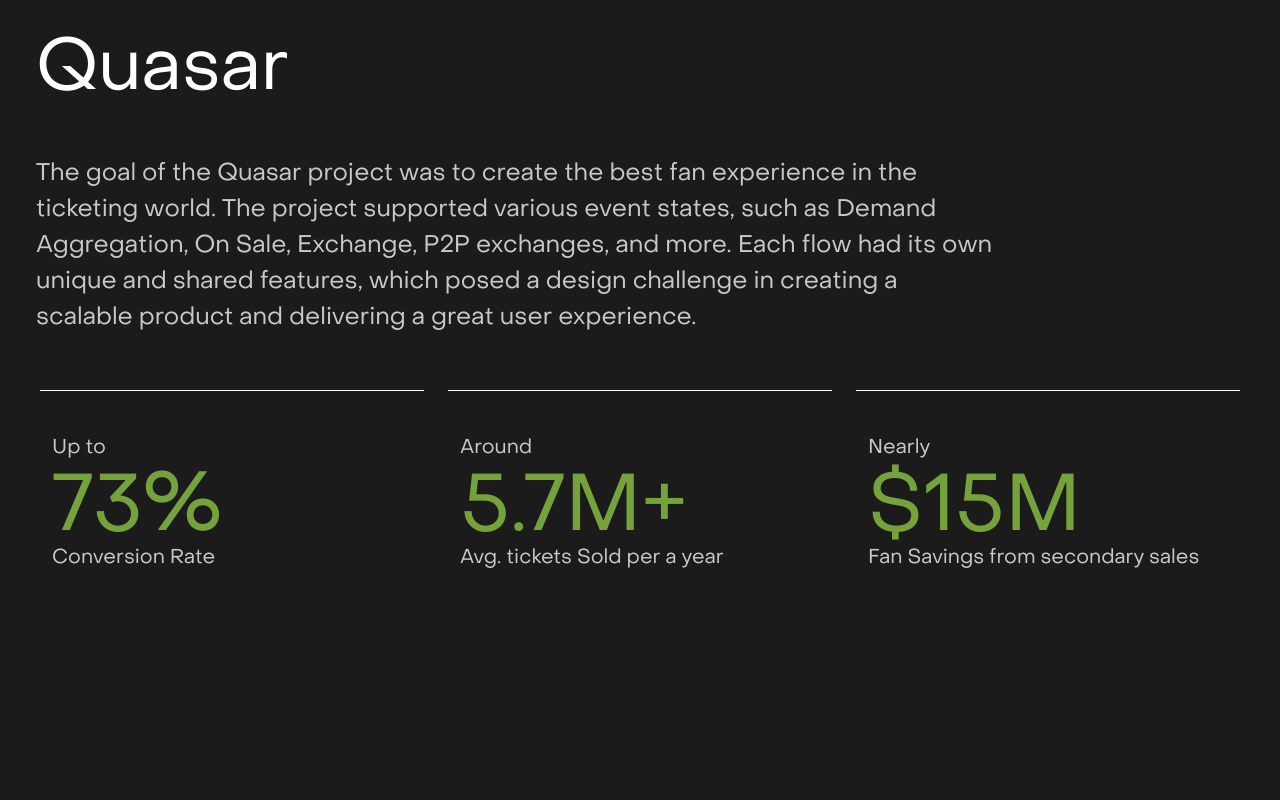
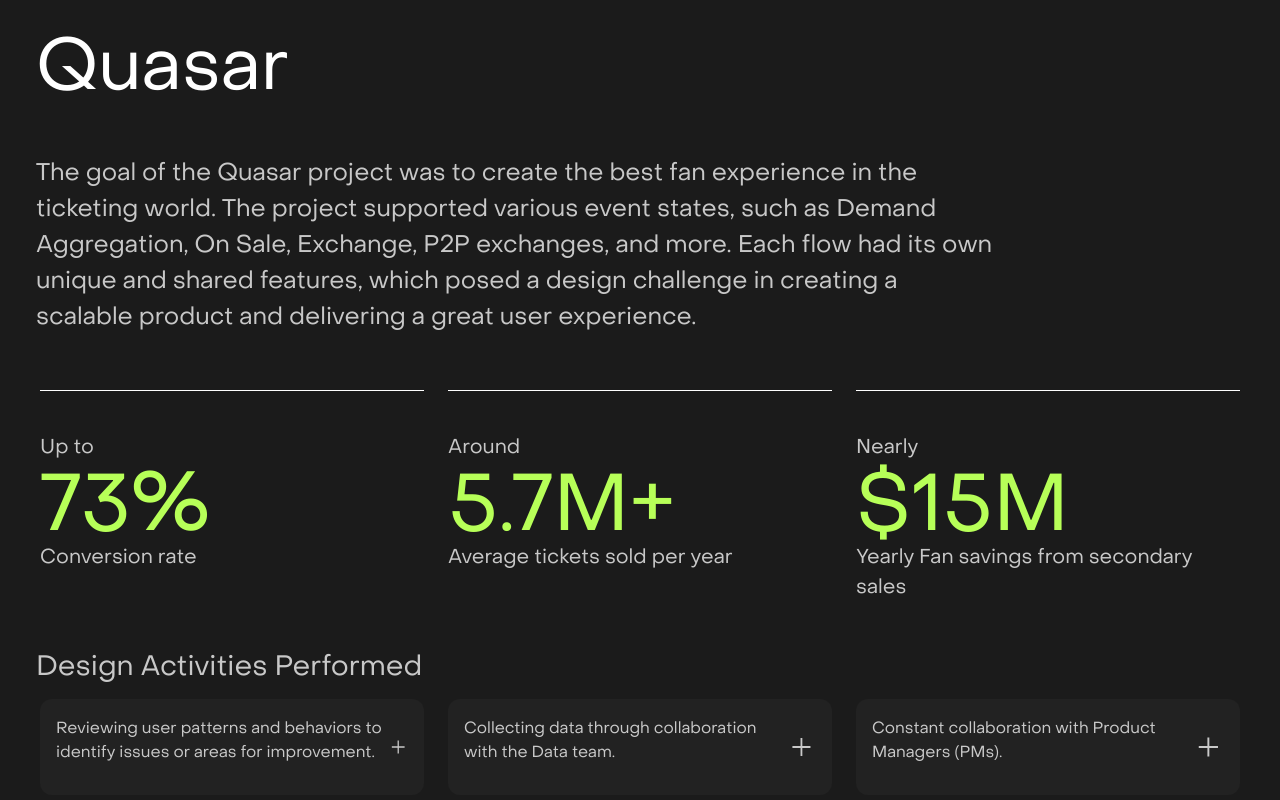
Before and after one commit to evgenyprymak/portfolio, a React (Vite) app: page /portfolio_react/project/1 in a window 1280 px wide. Shown: the part 482-1282 px from the top of the page. Before the commit the page ends 1077 px from the top, so only its background shows below. Built offline with nearby package versions, Linux system fonts and the light colour scheme.

Commit message:
progress 8

```diff
--- a/package.json
+++ b/package.json
@@ -18,6 +18,7 @@
     "gsap": "^3.12.5",
     "react": "^18.3.1",
     "react-dom": "^18.3.1",
+    "react-icons": "^5.3.0",
     "react-router-dom": "^6.26.2",
     "split-type": "^0.3.4"
   },
--- a/src/ProjectDetails.tsx
+++ b/src/ProjectDetails.tsx
@@ -4,14 +4,10 @@ import React from 'react';
 import Menu from './Menu';
 import Metric1 from './components/Metric1';
 import './css/ProjectDetails.css';
+import ExpandableCard from './components/ExpandableCard';
 
 
 const ProjectDetails = () => {
-  // const { id } = useParams<{ id: string }>(); // Получаем ID проекта из URL
-
-  // Здесь ты можешь использовать id для загрузки данных о проекте
-  // Например, из массива объектов или API
-
   return (
     <div className="container-fluid px-4">
       <section id='menu' className='container-xxl py-4'><Menu /></section>
@@ -19,10 +15,76 @@ const ProjectDetails = () => {
         <h1 className='pd-title'>Quasar</h1>
         <p className='pd-description'>The goal of the Quasar project was to create the best fan experience in the ticketing world. The project supported various event states, such as Demand Aggregation, On Sale, Exchange, P2P exchanges, and more. Each flow had its own unique and shared features, which posed a design challenge in creating a scalable product and delivering a great user experience.</p>
         <div className='row gap-4 px-3'>
-          <Metric1 className='col' above='Up to' mainmetric='73%' color='var(--project-quasar)' below='Conversion Rate'/>
-          <Metric1 className='col' above='Around' mainmetric='5.7M+' color='var(--project-quasar)' below='Avg. tickets Sold per a year'/>
-          <Metric1 className='col' above='Nearly' mainmetric='$15M' color='var(--project-quasar)' below='Fan Savings from secondary sales'/>
+          <Metric1 className='col' above='Up to' mainmetric='73%' color='var(--project-quasar)' below='Conversion rate' />
+          <Metric1 className='col' above='Around' mainmetric='5.7M+' color='var(--project-quasar)' below='Average tickets sold per year' />
+          <Metric1 className='col' above='Nearly' mainmetric='$15M' color='var(--project-quasar)' below='Yearly Fan savings from secondary sales' />
         </div>
+
+      </section>
+      <section id='design activities' className='container-xxl py-4'>
+        <h3>Design Activities Performed</h3>
+        <div className='row gap-4 px-3'>
+          <ExpandableCard
+            title="Reviewing user patterns and behaviors to identify issues or areas for improvement."
+            description="Performed by observing user behaviors through screen recordings in Clarity and FullStory, analyzing how users interact with the product. Reviewing analytics data in Mixpanel and Looker to find drop-off points or areas with low engagement."
+          />
+          <ExpandableCard
+            title="Collecting data through collaboration with the Data team."
+            description="Это текст, который появится при разворачивании карточки."
+          />
+          <ExpandableCard
+            title="Constant collaboration with Product Managers (PMs)."
+            description="Это текст, который появится при разворачивании карточки."
+          />
+        </div>
+        <div className='row gap-4 px-3'>
+          <ExpandableCard
+            title="User journey mapping to identify pain points and opportunities."
+            description="Performed by observing user behaviors through screen recordings in Clarity and FullStory, analyzing how users interact with the product. Reviewing analytics data in Mixpanel and Looker to find drop-off points or areas with low engagement."
+          />
+          <ExpandableCard
+            title="Competitor analysis to identify strengths and weaknesses."
+            description="Это текст, который появится при разворачивании карточки."
+          />
+          <ExpandableCard
+            title="Conducting design ideation sprints to generate collaborative ideas."
+            description="Это текст, который появится при разворачивании карточки."
+          />
+          <ExpandableCard
+            title="Stakeholder interviews to understand needs and expectations."
+            description="Это текст, который появится при разворачивании карточки."
+          />
+        </div>
+
+
+        <ul>
+          <li>Formulating and redefining problem statements.</li>
+          <li>Clustering and grouping problem statements.</li>
+          <li>Developing use cases.</li>
+          <li>Creating a design system to ensure consistency across products.</li>
+          <li>Creating feature backlog from a design perspective and insights.</li>
+        </ul>
+
+        <ul>
+          <li>Creating low-fidelity prototypes.</li>
+          <li>Creating production-ready design screens.</li>
+          <li>Conducting user interviews and user testing.</li>
+          <li>Performing unmoderated user testing.</li>
+          <li>Holding sessions with developers to assess the feasibility of particular solutions.</li>
+          <li>Collaborating with Quality Assurance (QA) to identify edge cases and provide design support and Design QA.</li>
+          <li>Working with other designers to create required assets.</li>
+          <li>Creating interface animations by collaborating with developers and on my own using Lottie & AE.</li>
+          <li>Identifying A/B testing opportunities.</li>
+        </ul>
+
+        <ul>
+          <li>Conducting design reviews to gather feedback and improve design quality.</li>
+          <li>Creating interactive prototypes to simulate user interactions.</li>
+          <li>Establishing feedback loops for ongoing user and stakeholder input.</li>
+          <li>Determining data to collect for analysis.</li>
+          <li>Collaborating with content creators to ensure alignment between design and content.</li>
+          <li>Creating guides for clients for event customizations.</li>
+        </ul>
 
       </section>
     </div>
--- /dev/null
+++ b/src/components/ExpandableCard.tsx
@@ -0,0 +1,74 @@
+import React, { useState, useRef } from 'react';
+import { IoAddSharp } from "react-icons/io5";
+
+interface CardProps {
+  className?: string;
+  title: string;
+  description: string;
+}
+
+const ExpandableCard: React.FC<CardProps> = ({ className, title, description }) => {
+  const [isExpanded, setIsExpanded] = useState(false);
+  const [height, setHeight] = useState(0);
+  const contentRef = useRef<HTMLDivElement>(null);
+
+  const toggleExpand = () => {
+    if (contentRef.current) {
+      setHeight(isExpanded ? 0 : contentRef.current.scrollHeight);
+      setIsExpanded(!isExpanded);
+    }
+  };
+
+  return (
+    <div style={styles.card} className={`col align-self-start ${className || ''}`}>
+      <div style={styles.header} onClick={toggleExpand}>
+        <p>{title}</p>
+        {/* Иконка с динамическим классом для поворота */}
+        <IoAddSharp
+          style={{
+            transform: `rotate(${isExpanded ? 45 : 0}deg)`, // Поворот на 45 градусов
+            transition: 'transform 0.3s ease', // Анимация поворота
+          }}
+          size={40} // Размер иконки
+        />
+      </div>
+      <div
+        ref={contentRef}
+        style={{
+          ...styles.contentWrapper,
+          height: `${height}px`,
+          opacity: isExpanded ? 1 : 0,
+        }}
+      >
+        <p style={styles.description}>{description}</p>
+      </div>
+    </div>
+  );
+};
+
+const styles = {
+  card: {
+    fontFamily: 'ObjectSans',
+    borderRadius: '12px',
+    padding: '16px',
+    margin: '8px auto',
+    backgroundColor: '#222',
+  },
+  header: {
+    fontSize: '16px',
+    display: 'flex',
+    justifyContent: 'space-between',
+    alignItems: 'center',
+    cursor: 'pointer',
+  },
+  contentWrapper: {
+    overflow: 'hidden',
+    transition: 'height 0.3s cubic-bezier(0.87, 0, 0.13, 1), opacity 0.3s cubic-bezier(0.87, 0, 0.13, 1)',
+  },
+  description: {
+    marginTop: '16px',
+    color: '#eee',
+  },
+};
+
+export default ExpandableCard;
--- a/src/css/Metric1.css
+++ b/src/css/Metric1.css
@@ -3,6 +3,7 @@
 .metric1_card{
     margin-top: 40px;
     border-top: 1px solid white;
+    padding: 0px;
     /* background-color: aqua; */
 }
 .metric1_above{
--- a/src/css/ProjectDetails.css
+++ b/src/css/ProjectDetails.css
@@ -10,3 +10,13 @@
     padding-top: 40px;
     max-width: 960px;
 }
+
+li{
+    background-color: #333;
+    padding: 16px;
+    margin: 4px;
+}
+
+ul{
+    gap: 1;
+}
--- a/src/css/index.css
+++ b/src/css/index.css
@@ -20,7 +20,7 @@ html {
          :root { font-family: 'Inter var', sans-serif; }
        }
 
-  --project-quasar: #76a23b;
+  --project-quasar: #b7ff58;
 }
 
 @font-face {
```
Also changed, not shown: 1 other file (tests, documents, lock files or other folders).
